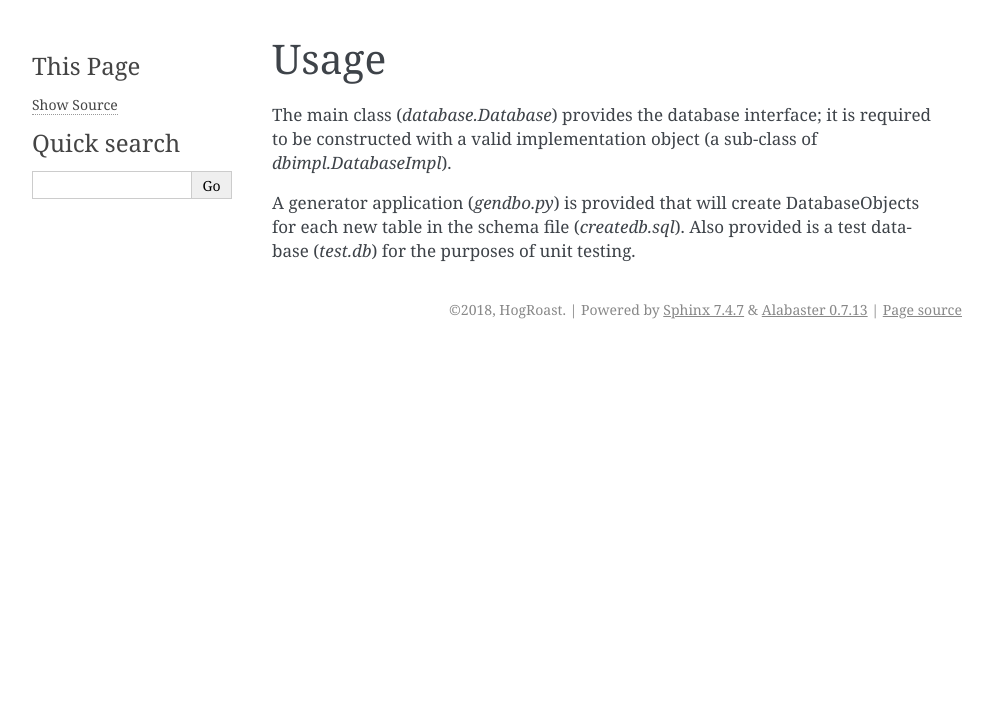
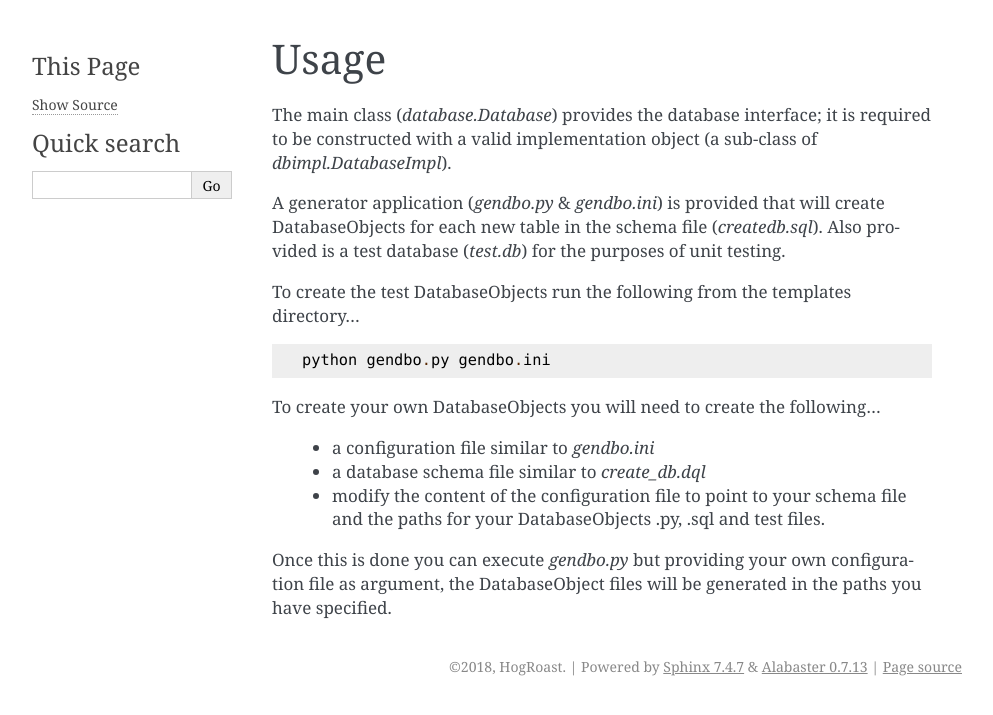
Before and after one commit to HogRoast/shimbase, a Sphinx documentation site: the page built from shimbase/docs/usage.rst, in a window 1280 px wide. Shown: the top 715 px of the page, without its empty margins (148-1141 px from the left). Built offline with Sphinx 7.4.7, drawn with Linux system fonts in a browser that asks for light colours.

Commit message:
Made gendbo configurable

```diff
--- a/setup.py
+++ b/setup.py
@@ -4,7 +4,7 @@ import sys
 from setuptools import setup, find_packages
 
 NAME = "shimbase"
-VERSION = "1.0.0"
+VERSION = "1.0.1"
 
 # To install the library, run the following
 #
--- a/shimbase/docs/conf.py
+++ b/shimbase/docs/conf.py
@@ -26,7 +26,7 @@ author = 'HogRoast'
 # The short X.Y version
 version = ''
 # The full version, including alpha/beta/rc tags
-release = '1.0.0'
+release = '1.0.1'
 
 
 # -- General configuration ---------------------------------------------------
--- a/shimbase/docs/installation.rst
+++ b/shimbase/docs/installation.rst
@@ -2,7 +2,7 @@ Installation
 ============
 This package is generated using setuptools and requires 'tox' for environment management, 'nose' for testing, 'coverage' for coverage and 'sphinx' for documentation.
 
-The full package and source code can be pulled/cloned from __ https://github.com/HogRoast/shimbase.
+The full package and source code can be pulled/cloned from https://github.com/HogRoast/shimbase.
 
 Once pulled, install dependencies and create a distribution by running the following from the root directory...
 
--- a/shimbase/docs/package_structure.rst
+++ b/shimbase/docs/package_structure.rst
@@ -25,6 +25,7 @@ Package Structure
     |   |   |- dbsrc.tmpl
     |   |   |- dbodata.tmpl
     |   |   |- dbotest.tmpl
+    |   |   |- gendbo.ini
     |   |   |- gendbo.py
     |   |- tests
     |   |   |- coverage
--- a/shimbase/docs/usage.rst
+++ b/shimbase/docs/usage.rst
@@ -2,4 +2,18 @@ Usage
 =====
 The main class (*database.Database*) provides the database interface; it is required to be constructed with a valid implementation object (a sub-class of *dbimpl.DatabaseImpl*).
 
-A generator application (*gendbo.py*) is provided that will create DatabaseObjects for each new table in the schema file (*createdb.sql*). Also provided is a test database (*test.db*) for the purposes of unit testing.
+A generator application (*gendbo.py* & *gendbo.ini*) is provided that will create DatabaseObjects for each new table in the schema file (*createdb.sql*). Also provided is a test database (*test.db*) for the purposes of unit testing.
+
+To create the test DatabaseObjects run the following from the templates directory...
+
+::
+
+    python gendbo.py gendbo.ini
+
+To create your own DatabaseObjects you will need to create the following...
+
+    * a configuration file similar to *gendbo.ini*
+    * a database schema file similar to *create_db.dql*
+    * modify the content of the configuration file to point to your schema file and the paths for your DatabaseObjects .py, .sql and test files.
+
+Once this is done you can execute *gendbo.py*  but providing your own configuration file as argument, the DatabaseObject files will be generated in the paths you have specified.
```
Also changed, not shown: readme.rst (+18 -3 lines), 5 other files.
